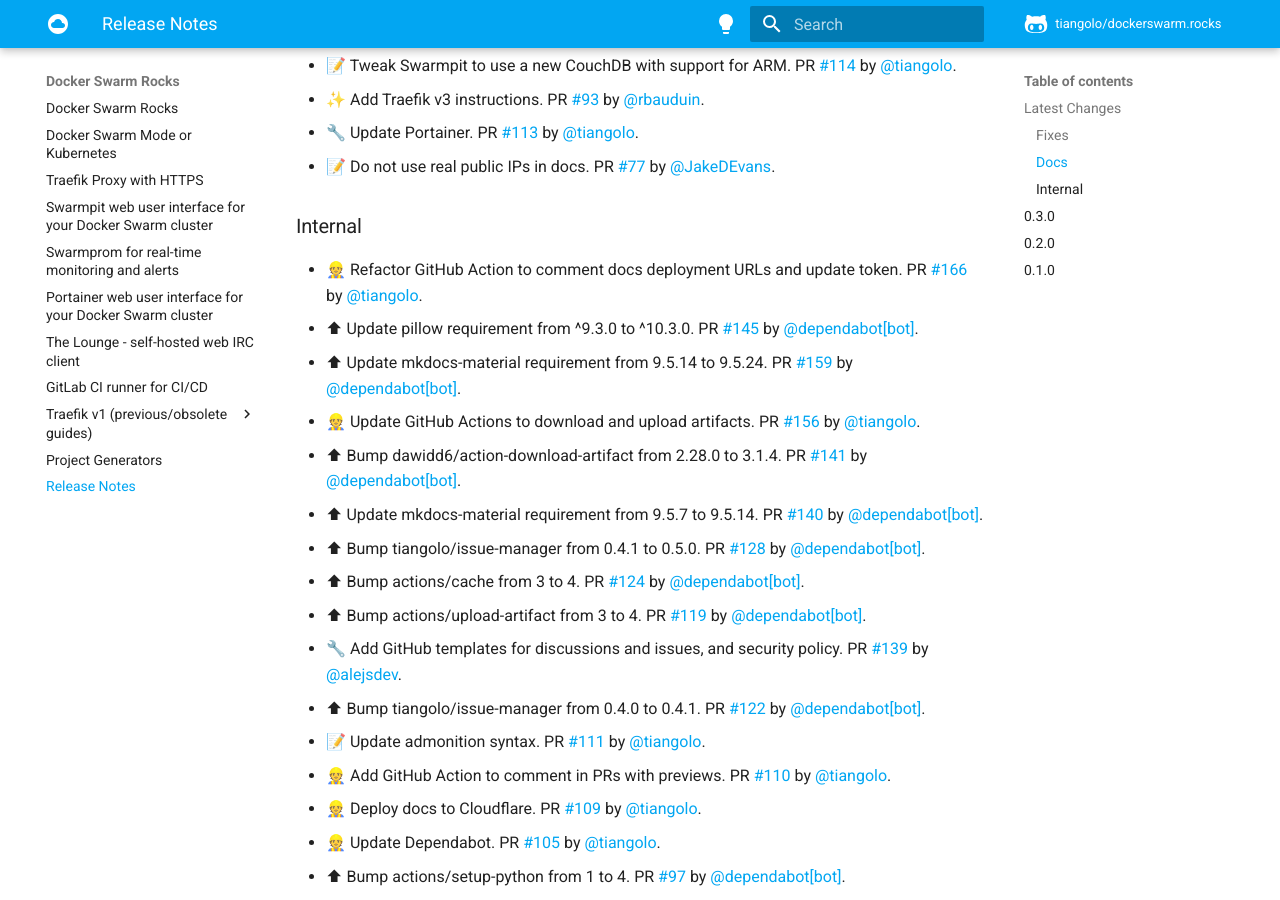
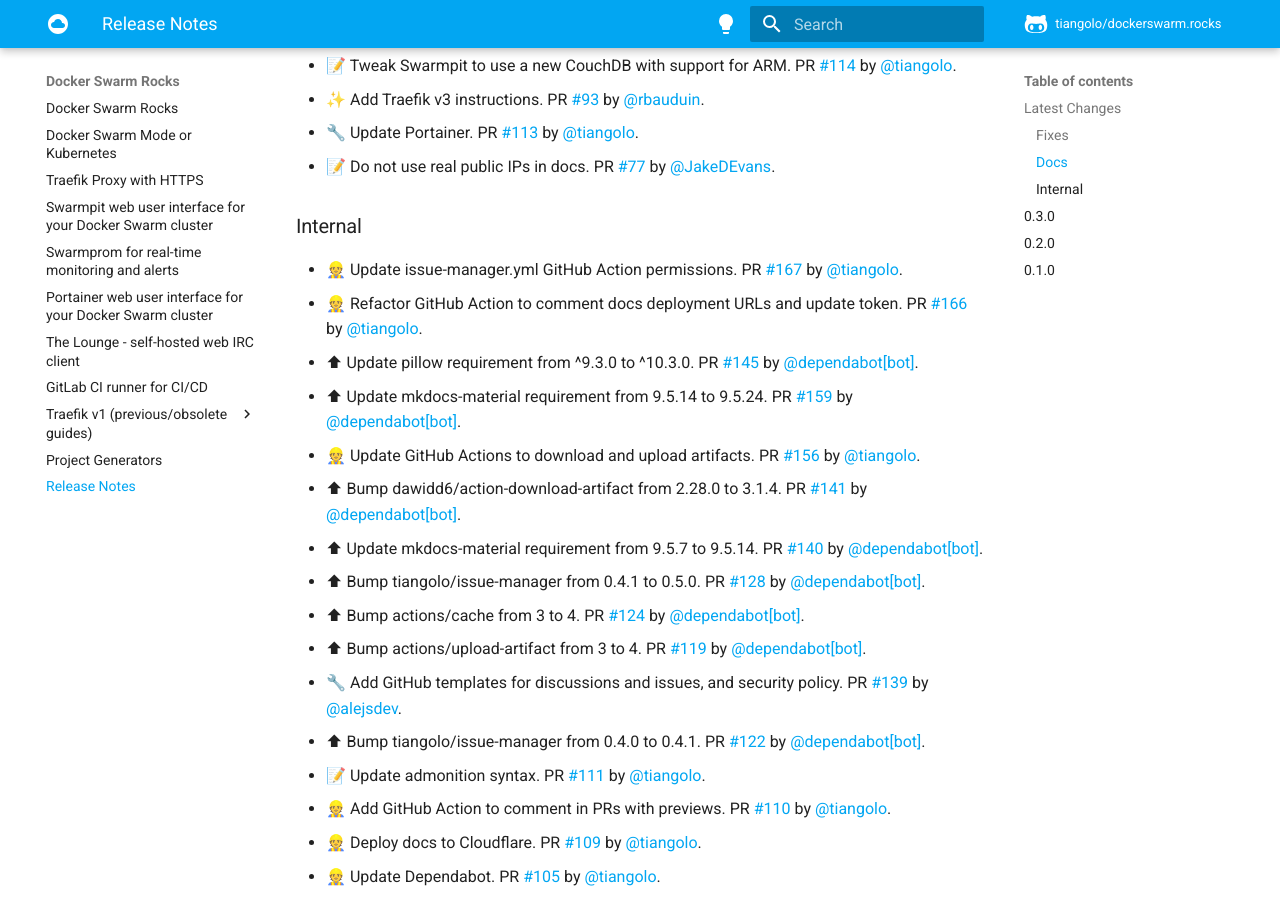
Before and after one commit to tiangolo/dockerswarm.rocks, an MkDocs documentation site: the page built from docs/release-notes.md, in a window 1280 px wide and 900 px high, scrolled down 788 px. Built offline with MkDocs 1.6.1 and Material for MkDocs 9.7.7, drawn with Linux system fonts in a browser that asks for light colours; comment, search, counter and statistics services are not loaded.

Commit message:
📝 Update release notes

```diff
--- a/docs/release-notes.md
+++ b/docs/release-notes.md
@@ -29,6 +29,7 @@
 
 ### Internal
 
+* 👷 Update issue-manager.yml GitHub Action permissions. PR [#167](https://github.com/tiangolo/dockerswarm.rocks/pull/167) by [@tiangolo](https://github.com/tiangolo).
 * 👷 Refactor GitHub Action to comment docs deployment URLs and update token. PR [#166](https://github.com/tiangolo/dockerswarm.rocks/pull/166) by [@tiangolo](https://github.com/tiangolo).
 * ⬆ Update pillow requirement from ^9.3.0 to ^10.3.0. PR [#145](https://github.com/tiangolo/dockerswarm.rocks/pull/145) by [@dependabot[bot]](https://github.com/apps/dependabot).
 * ⬆ Update mkdocs-material requirement from 9.5.14 to 9.5.24. PR [#159](https://github.com/tiangolo/dockerswarm.rocks/pull/159) by [@dependabot[bot]](https://github.com/apps/dependabot).
```
